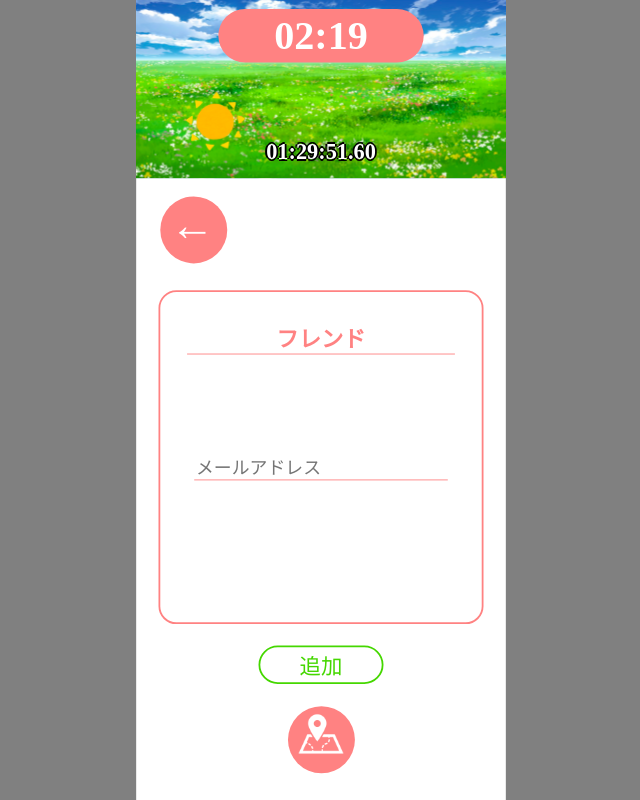
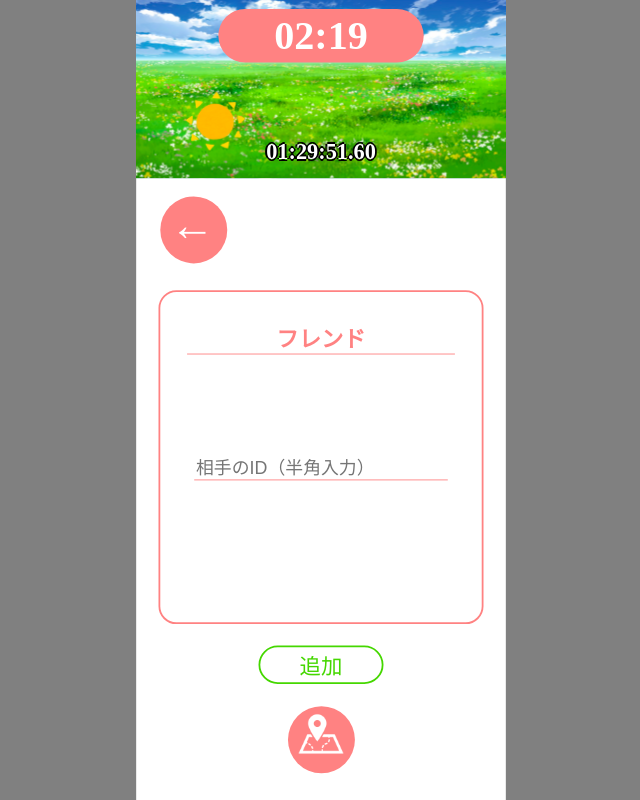
Before and after one commit to ten-pro/matiawaseapp, a Next.js app: page /frend in a window 1280 px wide. Both pictures are taken after a click on the button "追加". Shown: the whole page, without its empty margins (319-959 px from the left). Built offline with nearby package versions, Linux system fonts and the light colour scheme; no server answers.

Commit message:
フレンド追加完了

```diff
--- a/next.config.js
+++ b/next.config.js
@@ -1,6 +1,6 @@
 /** @type {import('next').NextConfig} */
 const nextConfig = {
-  reactStrictMode: true,
+  reactStrictMode: false,
 }
 
 module.exports = nextConfig
--- a/src/components/frend/frendinput.tsx
+++ b/src/components/frend/frendinput.tsx
@@ -1,16 +1,22 @@
 import Styles from "@/styles/Frend.module.css";
 import { useState } from "react";
-const frendinput = (props:any) =>{
 
-  const sousin = (e:any) =>{
-    props.setfrendinput(e.target.value);
-  }
+type ChildComponentProps = {
+  inputValue: string;
+  onInputChange: (event: React.ChangeEvent<HTMLInputElement>) => void;
+};
 
-  return(
-    <div >
-      <input type="text" placeholder="メールアドレス" className={Styles.input} onChange={sousin}/>
+const Frendinput = ({ inputValue, onInputChange }: ChildComponentProps) => {
 
+  return (
+    <div>
+      <input
+      type="text"
+      placeholder="相手のID（半角入力）"
+      className={Styles.input}
+      value={inputValue}
+      onChange={onInputChange}/>
     </div>
-  )
-}
-export default frendinput;
+  );
+};
+export default Frendinput;
--- a/src/components/frend/kakuteibtn.tsx
+++ b/src/components/frend/kakuteibtn.tsx
@@ -1,10 +1,10 @@
 import Styles from "@/styles/Frend.module.css";
 
-const kakuteibtn = () =>{
+const kakuteibtn=(props:any)=>{
 
   return(
     <div className={Styles.btn_area}>
-      <button className={Styles.btn}>追加</button>
+      <button className={Styles.btn} onClick={props.handleSaveChanges}>追加</button>
     </div>
   )
 }
--- a/src/pages/frend.tsx
+++ b/src/pages/frend.tsx
@@ -37,54 +37,12 @@ function frend(){
 
   const [frendname, setFrendname] = useState<Name[]>([]);
 
+  const [frendinput,setfrendinput] = useState<string>('');
 
+  const handleInputChange = (event: React.ChangeEvent<HTMLInputElement>) => {
+    setfrendinput(event.target.value);
+  };
 
-  // useEffect(() => {
-  //   const fetchData = async () => {
-  //     try {
-  //       const response = await axios.post(
-  //         'http://mp-class.chips.jp/matiawase/main.php',
-  //         {
-  //           login_user: '',
-  //           name: '変更',
-  //           pass: 'pass0000',
-  //         },
-  //         {
-  //           headers: {
-  //             'Content-Type': 'multipart/form-data',
-  //           },
-  //         }
-  //       );
-  //       if (response.data === false) {
-  //         // userData.error1 = true;
-  //       } else {
-  //         console.log(response);
-  //         sessionStorage.setItem('id', response.data.user_information.user_id);
-  //         if(response.data.get_friendlist==null){
-  //           console.log("フレンドがいません");
-  //           let friend_id:number=0;
-  //           let friend_name:string="フレンドがいません。登録しませんか？";
-  //           //setallfrenddata({friend_id:friend_id ,friend_name:friend_name});
-  //           setFrendname((prevFrendname) => [...prevFrendname, { name: friend_name }]);
-  //           if (!response.data.get_frinedlist) { // 判定を追加する
-  //             return;
-  //           }
-  //         }else{
-  //         let friend_id:number=response.data.get_friendlist.friend_id;
-  //         let friend_name:string=response.data.get_friendlist.friend_name;
-  //         location.href;
-  //         setFrendname((prevFrendname) => [...prevFrendname, { name: friend_name }]);
-  //         }
-  //       }
-  //       console.log(response);
-  //     } catch (error) {
-  //       console.log(error);
-  //     }
-  //   };
-  //   fetchData();
-  // }, []);
-
-  //
 
   const fetchData = useCallback(() => {
     const fetchDataAsync = async () => {
@@ -105,7 +63,7 @@ function frend(){
         if (response.data === false) {
           // userData.error1 = true;
         } else {
-          console.log(response);
+          console.log(response.data);
           sessionStorage.setItem('id', response.data.user_information.user_id);
           if (response.data.get_friendlist === null) {
             console.log('フレンドがいません');
@@ -153,6 +111,30 @@ function frend(){
 
   useEffect(fetchData, []);
 
+  const handleSaveChanges = async () => {
+    try {
+      const response = await axios.post(
+        'http://mp-class.chips.jp/matiawase/main.php',
+        {
+          create_friend:'',
+          follow_id:9,//友達のuser_id
+          user_id:10//自分のuser_id
+        },
+        {
+          headers: {
+            'Content-Type': 'multipart/form-data',
+          },
+        }
+      );
+      console.log(response);
+      setinputdiv(true);
+      sethyouzidiv(false);
+      settuikabtn(false);
+    } catch (error) {
+      console.log(error);
+    }
+  };
+
   return(
     <div>
       <Header/>
@@ -165,7 +147,7 @@ function frend(){
           </div>
 
           <div className={Styles.freinput_area} style={{display:inputdiv?'none':'block'}}>
-          <Frendinput />
+          <Frendinput inputValue={frendinput} onInputChange={handleInputChange}/>
           </div>
         </div>
 
@@ -174,7 +156,7 @@ function frend(){
         <Tuika hidediv={hidediv} />
       </div>
       <div style={{display:tuikabtn?'block':'none'}}>
-        <Kakuteibtn />
+        <Kakuteibtn handleSaveChanges={handleSaveChanges}/>
       </div>
 
       <Top/>
```
Also changed, not shown: src/components/mypage/mypageinput.tsx (+0 -80 lines).
